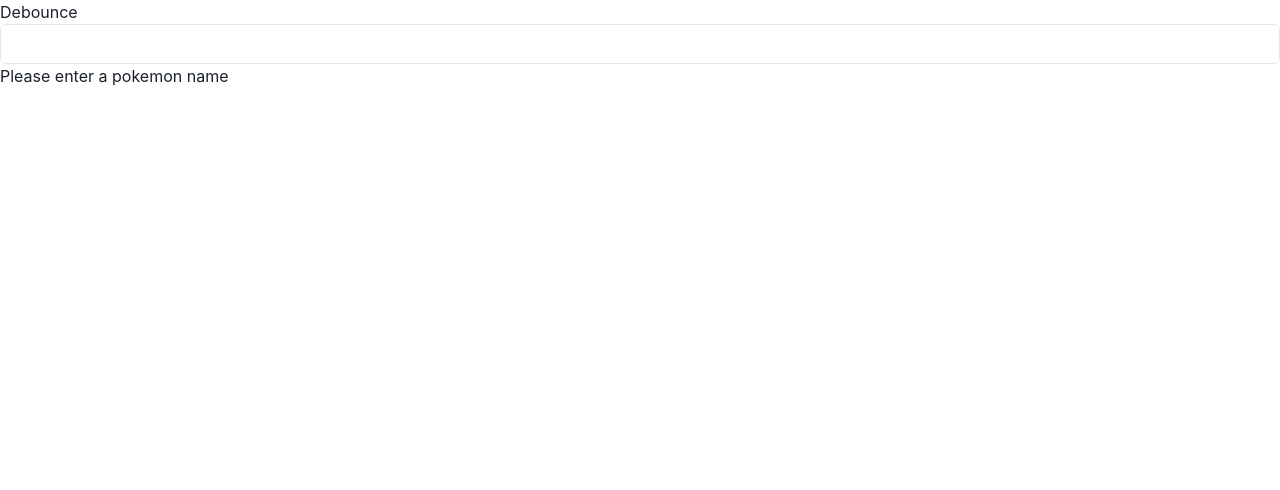
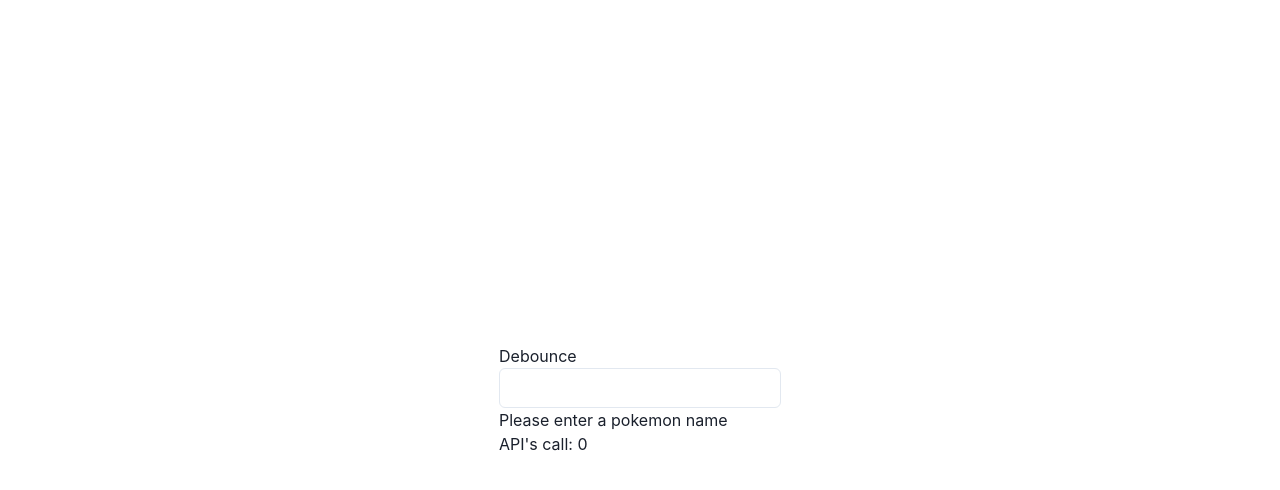
Before and after one commit to mazinevinicius/debounce, a Next.js app: page /home in a window 1280 px wide. Shown: the top 490 px of the page. Built offline with nearby package versions, Linux system fonts and the light colour scheme.

Commit message:
feat: add count api call

```diff
--- a/src/pages/home/index.tsx
+++ b/src/pages/home/index.tsx
@@ -1,4 +1,4 @@
-import { Text } from "@chakra-ui/react"
+import { Center, Flex, Text } from "@chakra-ui/react"
 import { useEffect, useState } from "react"
 import { SearchInput } from "../../components/SearchInput/SearchInput"
 import axios from "axios"
@@ -8,6 +8,7 @@ const Home = () => {
     const [data, setData] = useState<any>()
     const [error, setError] = useState<{ error: any, status: number }>()
     const [isLoadingPokemon, setIsLoadingPokemon] = useState(false)
+    const [apiCount, setApiCount] = useState(0);
 
     const loadPokemon = async () => {
       try {
@@ -28,6 +29,7 @@ const Home = () => {
           const SUCCESS_STATUS = 200
 
           setIsLoadingPokemon(true)
+          setApiCount((prevCount) => prevCount + 1);
           const {data, status, error} = await loadPokemon()
           setIsLoadingPokemon(false)
 
@@ -48,9 +50,10 @@ const Home = () => {
     }, [search])
     return (
       <>
+      <Center h="100vh">
+        <Flex flexDirection="column">
         <Text>Debounce</Text>
-        <SearchInput value="" onChange={(v) => setSearch(v)} />
-
+        <SearchInput value="" onChangeCustom={(v) => setSearch(v)} />
         {data && !error
           ? <Text>{data.name} | {data.abilities[0].ability.name}</Text>
           : null
@@ -59,6 +62,10 @@ const Home = () => {
         {error && error.status === 404 && <Text>Pokemon not found</Text>}
         {error && error.status === 500 && <Text>Internal server error</Text>}
         {isLoadingPokemon && <Text>Loading...</Text>}
+        <Text>API's call: {apiCount}</Text>
+        </Flex>
+      </Center>
+
       </>
     )
 }
```
